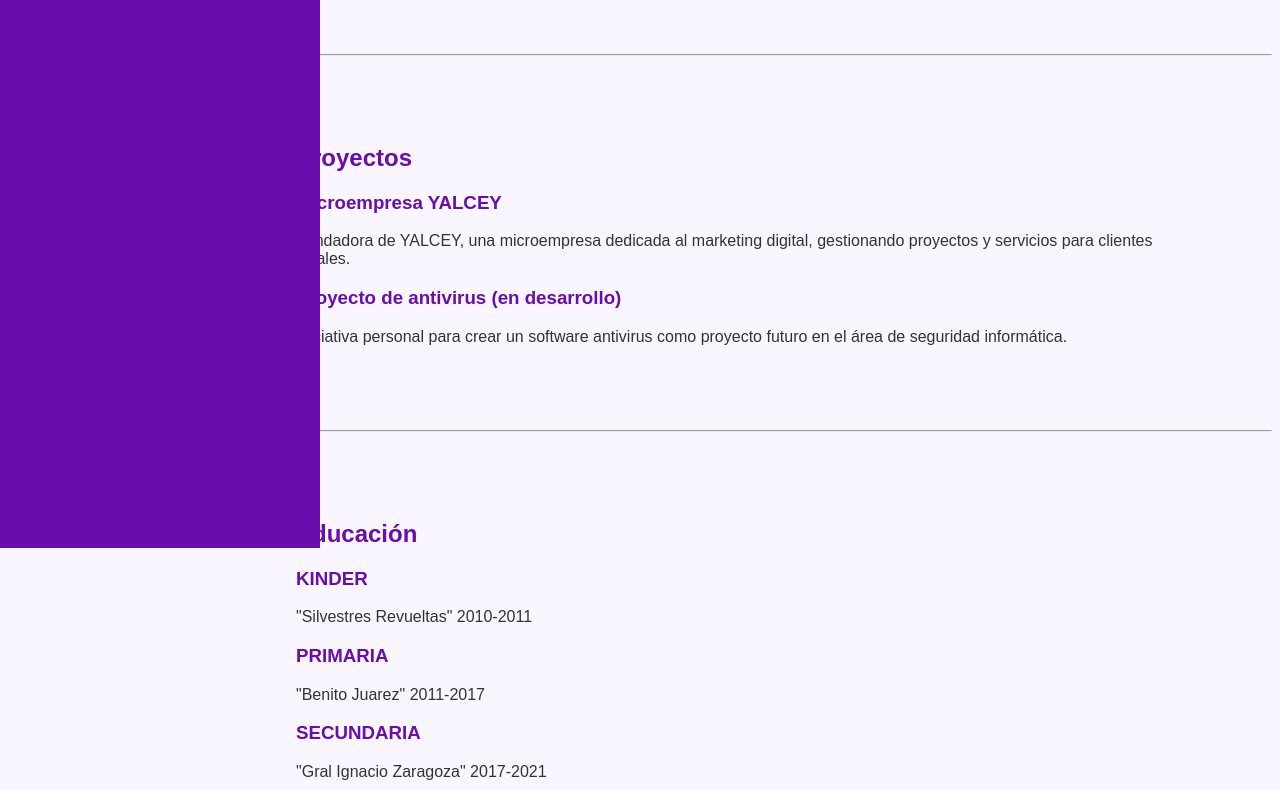
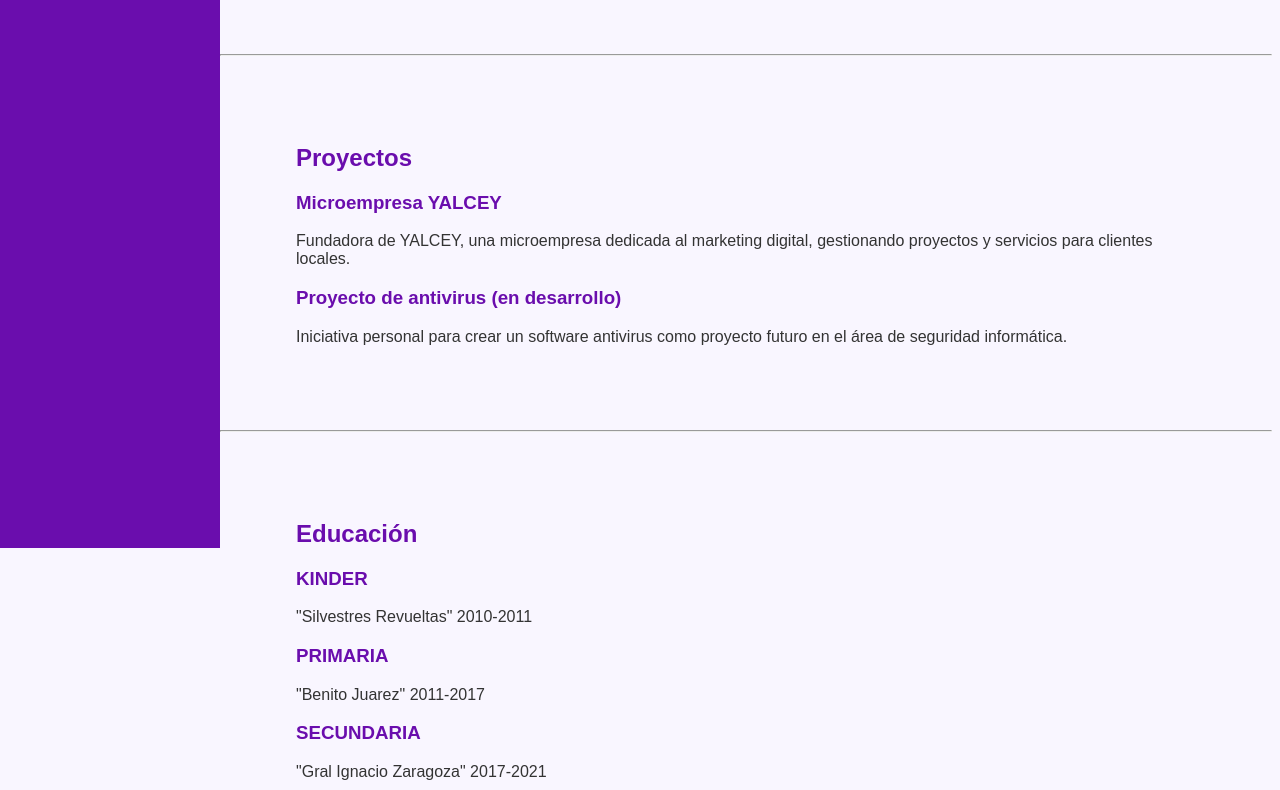
Before and after one commit to ARMYOT713/CVYC, a plain HTML site: page index.html in a window 1280 px wide. Shown: the part 272-1062 px from the top of the page. Drawn offline with nearby package versions, Linux system fonts and the light colour scheme; files whose address does not match are found by name; a web font is replaced by a local one.

Commit message:
Update estilo.css
Signed-off-by: ARMYOT713 <flowercaroarmy@gmail.com>

```diff
--- a/estilo.css
+++ b/estilo.css
@@ -71,7 +71,7 @@ h1, h2, h3, h4, h5, h6 {
     position: fixed;
     top: 0;
     left: 0;
-    width: 320px;
+    width: 220px;
     height: 100%;
     background-color: #6a0dad;
     padding-top: 20px;
```
